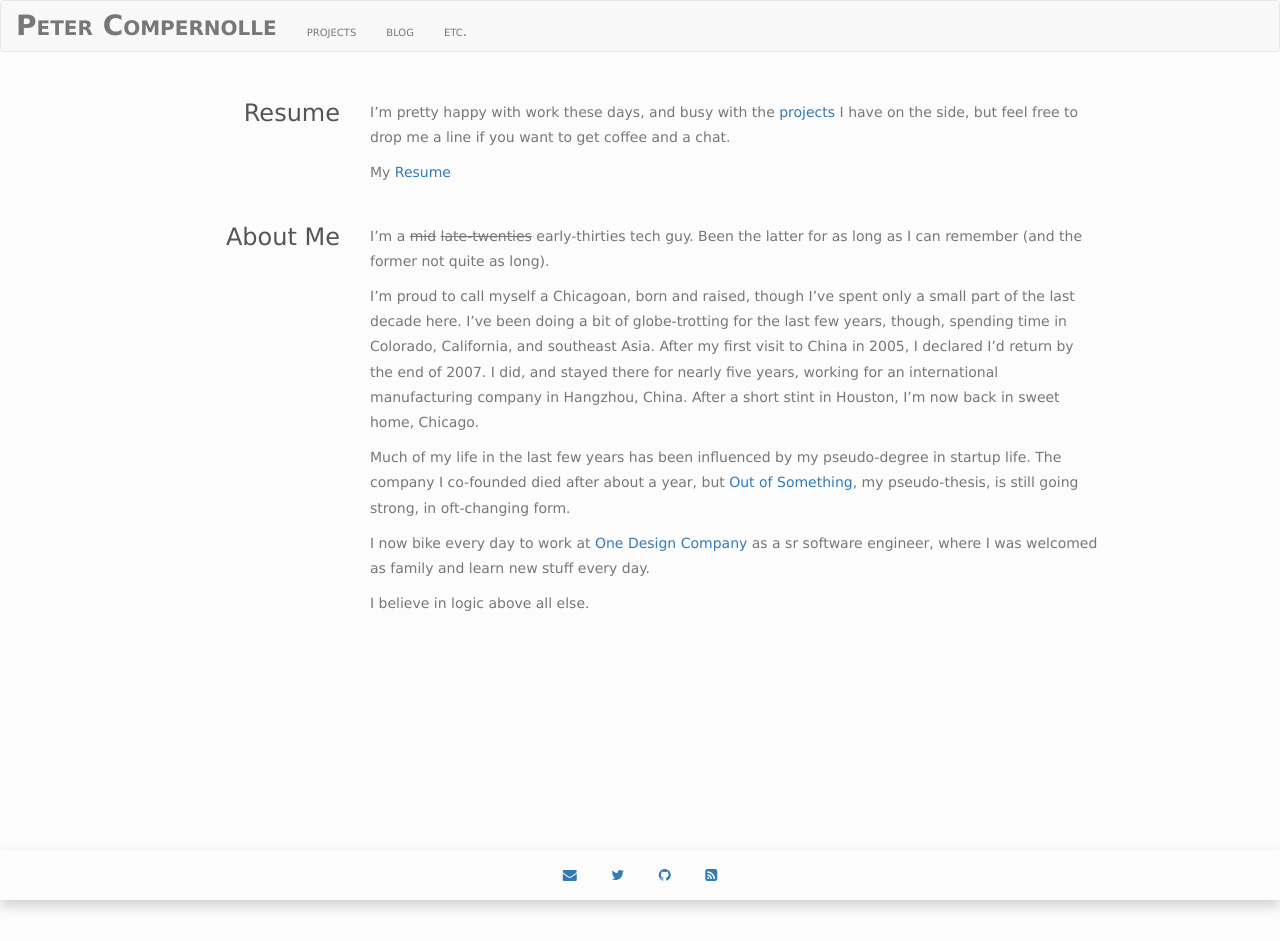
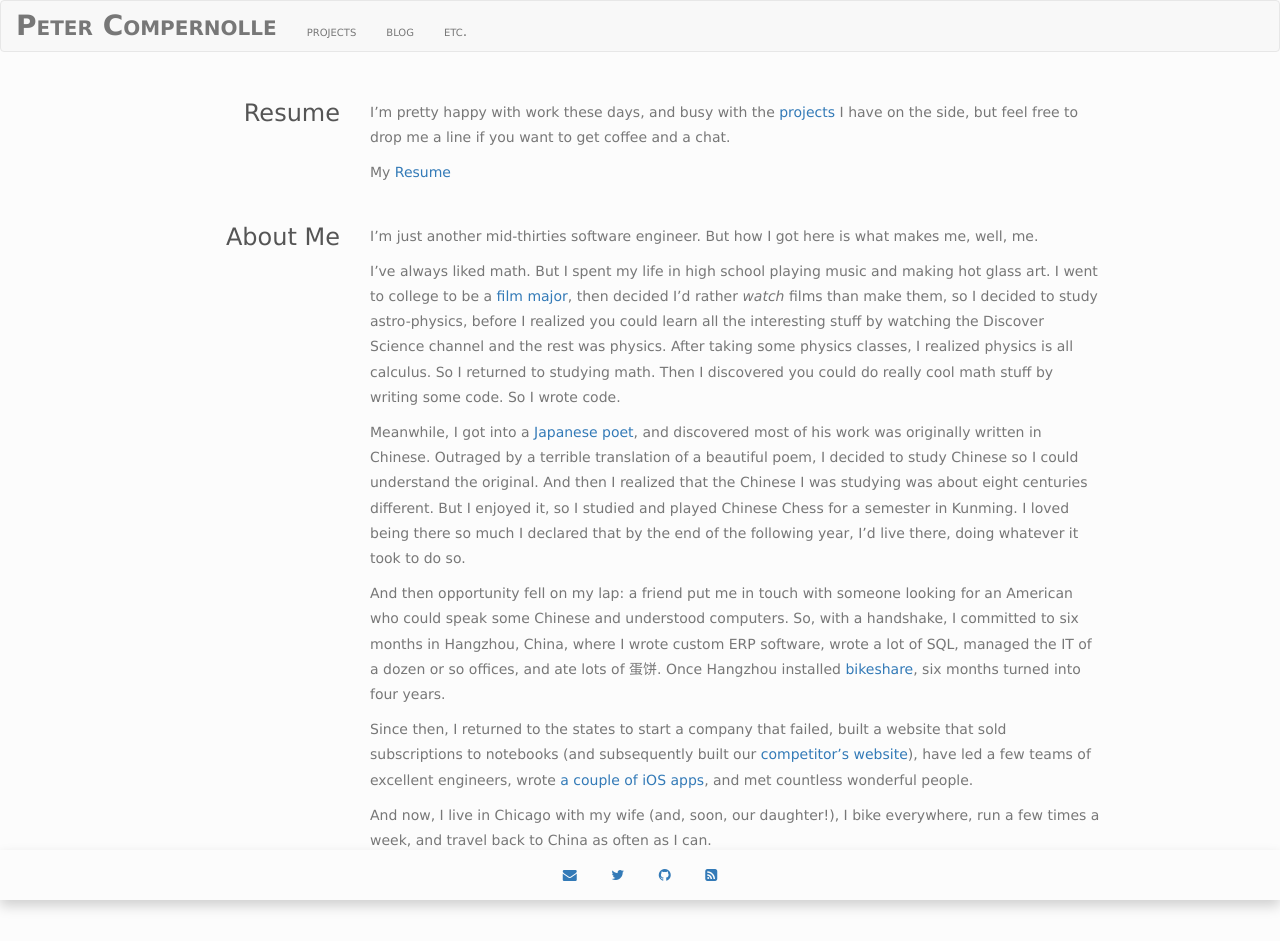
Before and after one commit to thelowlypeon/thelowlypeon.github.io, a Jekyll site: the page built from etc.md, in a window 1280 px wide. Built offline with Jekyll 4.4.1, drawn with Linux system fonts in a browser that asks for light colours.

Commit message:
updates about section for a nice little change

```diff
--- a/_includes/about.md
+++ b/_includes/about.md
@@ -1,9 +1,39 @@
-I’m a <del>mid</del> <del>late-twenties</del> early-thirties tech guy. Been the latter for as long as I can remember (and the former not quite as long).
+I'm just another mid-thirties software engineer. But how I got here is what makes me, well, me.
 
-I’m proud to call myself a Chicagoan, born and raised, though I’ve spent only a small part of the last decade here. I’ve been doing a bit of globe-trotting for the last few years, though, spending time in Colorado, California, and southeast Asia. After my first visit to China in 2005, I declared I’d return by the end of 2007. I did, and stayed there for nearly five years, working for an international manufacturing company in Hangzhou, China. After a short stint in Houston, I’m now back in sweet home, Chicago.
+I've always liked math.
+But I spent my life in high school playing music and making hot glass art.
+I went to college to be a [film major](/projects/film),
+then decided I'd rather _watch_ films than make them,
+so I decided to study astro-physics,
+before I realized you could learn all the interesting stuff by watching the Discover Science channel and the rest was physics.
+After taking some physics classes,
+I realized physics is all calculus.
+So I returned to studying math.
+Then I discovered you could do really cool math stuff by writing some code.
+So I wrote code.
 
-Much of my life in the last few years has been influenced by my pseudo-degree in startup life. The company I co-founded died after about a year, but <a href="http://outofsomething.com">Out of Something</a>, my pseudo-thesis, is still going strong, in oft-changing form.
+Meanwhile, I got into a [Japanese poet](http://amzn.to/2df3cHp),
+and discovered most of his work was originally written in Chinese.
+Outraged by a terrible translation of a beautiful poem, I decided to study Chinese
+so I could understand the original.
+And then I realized that the Chinese I was studying was about eight centuries different.
+But I enjoyed it, so I studied and played Chinese Chess for a semester in Kunming.
+I loved being there so much I declared that by the end of the following year,
+I'd live there, doing whatever it took to do so.
 
-I now bike every day to work at <a href="https://onedesigncompany.com/about">One Design Company</a> as a sr software engineer, where I was welcomed as family and learn new stuff every day.
+And then opportunity fell on my lap: a friend put me in touch with someone looking for an American who could speak some Chinese and understood computers.
+So, with a handshake, I committed to six months in Hangzhou, China, where I wrote custom ERP software, wrote a lot of SQL, managed the IT of a dozen or so offices, and ate lots of 蛋饼.
+Once Hangzhou installed [bikeshare](/films/commute), six months turned into four years.
 
-I believe in logic above all else.
+Since then,
+I returned to the states to start a company that failed,
+built a website that sold subscriptions to notebooks
+(and subsequently built our [competitor's website](http://fieldnotesbrand.com)),
+have led a few teams of excellent engineers,
+wrote [a couple](http://eastmanegg.com/app) [of iOS](https://stationtostationapp.com) [apps](https://itunes.apple.com/us/app/no-js/id1062685513?mt=8),
+and met countless wonderful people.
+
+And now, I live in Chicago with my wife (and, soon, our daughter!),
+I bike everywhere,
+run a few times a week,
+and travel back to China as often as I can.
--- a/_includes/header.html
+++ b/_includes/header.html
@@ -8,10 +8,10 @@
     <ul class="nav navbar-nav">
       <li><a href="/projects/">Projects</a></li>
       <li><a href="/blog/">Blog</a></li>
+      {% if page.layout == 'film' or page.title == 'Films' %}
+      <li><a href="/projects/films">Films</a></li>
+      {% endif %}
       <li><a href="/etc/">Etc.</a></li>
-      {% if page.layout == 'film' or page.title == 'Films' %}
-        <li><a href="/projects/films">Films</a></li>
-      {% endif %}
     </ul>
   </nav>
 
```
